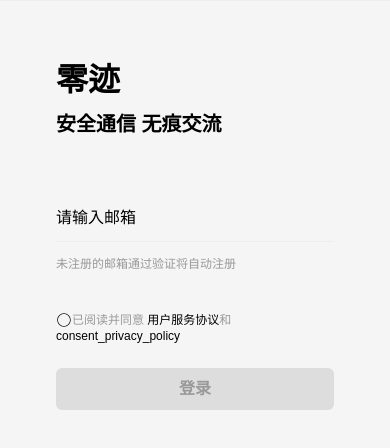
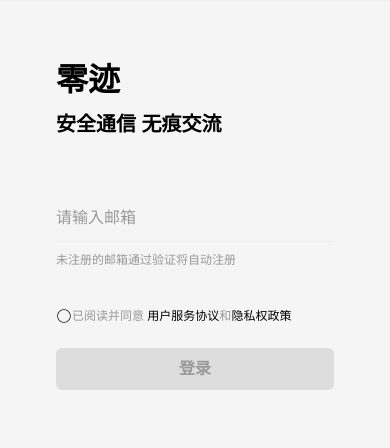
Before and after one commit to zerowangc4-gif/zero-chat, a React Native app: screen / in a window 390 px wide. Shown: the top 448 px of the page. Built offline with nearby package versions, Linux system fonts and the light colour scheme.

Commit message:
重构登录页面样式

```diff
--- a/src/components/common/Input.tsx
+++ b/src/components/common/Input.tsx
@@ -3,6 +3,7 @@ import { Platform, TextInputProps, Pressable } from "react-native";
 import styled, { css, useTheme } from "styled-components/native";
 import { Size } from "@/theme/presets";
 import IconFont, { IconNames } from "@/assets/font/iconfont";
+
 const androidInputFix: TextInputProps = Platform.select({
   android: {
     includeFontPadding: false,
@@ -11,11 +12,13 @@ const androidInputFix: TextInputProps = Platform.select({
   },
   default: {},
 });
+
 const InputRoot = styled.View`
-  width: 100%;
+  align-self: stretch;
   flex-direction: row;
   align-items: center;
 `;
+
 const InputContainer = styled.View<{
   $size: Size;
   $borderType: "all" | "bottom" | "none";
@@ -29,6 +32,7 @@ const InputContainer = styled.View<{
       padding-horizontal: ${$borderType === "all" ? config.paddingHorizontal : 0}px;
       flex-direction: row;
       align-items: center;
+
       ${$borderType === "all" &&
       css`
         border-width: ${config.borderWidth}px;
@@ -45,35 +49,33 @@ const InputContainer = styled.View<{
   }}
 `;
 
-const IconSlot = styled.View<{ $pos: "left" | "right"; $size: Size }>`
+const IconSlot = styled.View<{ $size: Size }>`
   justify-content: center;
   align-items: center;
-  ${({ $pos, $size, theme }) => {
+  ${({ $size, theme }) => {
     const config = theme.presets.Input[$size];
     return css`
-      width: ${config.iconSize}px;
-      height: ${config.iconSize}px;
-      ${$pos === "left"
-        ? css`
-            padding-right: ${config.iconSpacing}px;
-          `
-        : css`
-            padding-left: ${config.iconSpacing}px;
-          `}
+      width: ${config.height * 0.6}px;
+      height: 100%;
     `;
   }}
 `;
+
 const InnerInput = styled.TextInput<{ $size: Size }>`
   ${({ theme, $size }) => {
     const config = theme.presets.Input[$size];
     return css`
       flex: 1;
+      height: 100%;
       align-self: stretch;
+      color: ${theme.colors.textPrimary};
       font-family: ${theme.typography.family.base};
       font-size: ${config.fontSize}px;
+      line-height: ${config.lineHeight}px;
       ${Platform.select({
         android: css`
           padding-vertical: 0;
+          padding-bottom: 2px;
         `,
       })}
     `;
@@ -98,34 +100,39 @@ export const Input = ({
   ...props
 }: InputProps) => {
   const theme = useTheme();
-  const iconSize = theme.presets.Input[size].iconSize;
-  const clearIconSize = theme.presets.Input[size].clearIconSize;
+  const config = theme.presets.Input[size];
+
+  // 这里的间距可以根据精美感微调
+  const spacing = config.iconSpacing || 8;
+
   return (
     <InputRoot>
       <InputContainer $size={size} $borderType={borderType}>
-        {/* 1. 左图标 */}
         {leftIcon && (
-          <IconSlot $pos="left" $size={size}>
-            <IconFont name={leftIcon} size={iconSize} color="#666" />
+          <IconSlot $size={size} style={{ marginRight: spacing }}>
+            <IconFont name={leftIcon} size={config.iconSize} color={theme.colors.textSecondary} />
           </IconSlot>
         )}
 
-        {/* 2. 输入框 (它会撑开中间剩下的空间) */}
-        <InnerInput $size={size} value={value} onChangeText={onChangeText} {...androidInputFix} {...props} />
+        <InnerInput
+          $size={size}
+          value={value}
+          onChangeText={onChangeText}
+          placeholderTextColor={theme.colors.textTertiary}
+          selectionColor={theme.colors.primary}
+          {...androidInputFix}
+          {...props}
+        />
 
-        {/* 3. 清除按钮 */}
         {!!value && (
-          <Pressable onPress={() => onChangeText?.("")} hitSlop={10}>
-            <IconSlot $pos="right" $size={size}>
-              <IconFont name="close_circle" size={clearIconSize} color="#999" />
-            </IconSlot>
+          <Pressable onPress={() => onChangeText?.("")} hitSlop={12}>
+            <IconFont name="close_circle" size={config.clearIconSize} color={theme.colors.textTertiary} />
           </Pressable>
         )}
 
-        {/* 4. 右图标  */}
         {rightIcon && (
-          <IconSlot $pos="right" $size={size}>
-            <IconFont name={rightIcon} size={iconSize} color="#666" />
+          <IconSlot $size={size} style={{ marginLeft: spacing }}>
+            <IconFont name={rightIcon} size={config.iconSize} color={theme.colors.textSecondary} />
           </IconSlot>
         )}
       </InputContainer>
--- a/src/features/auth/screens/Login.tsx
+++ b/src/features/auth/screens/Login.tsx
@@ -3,42 +3,31 @@ import React, { useState } from "react";
 import { useTranslation } from "react-i18next";
 import styled, { useTheme } from "styled-components/native";
 
-// 1. 增加边距，去掉全局 gap。精致感来源于“留白”的精准控制。
 const ContentContainer = styled.View`
   flex: 1;
   padding: 0 32px;
-  padding-top: 60px; /* 已经空出状态栏，这里 60px 是黄金下沉距离 */
+  padding-top: 60px;
 `;
 
-// 2. 品牌区：主副标题需要极近，形成一个信息块
 const BrandHeading = styled.View`
-  margin-bottom: 56px; /* 与输入框拉开较大的呼吸感 */
+  margin-bottom: 56px;
+  gap: 10px;
 `;
 
-// 副标题：通过 textSecondary 产生色彩深度对比
-const WelcomeSlogan = styled(Typography)`
-  margin-top: 10px;
+const InputGroup = styled.View`
+  margin-bottom: 40px;
+  gap: 10px;
 `;
 
-// 3. 输入组：提示语应紧贴输入框，形成功能关联
-const InputGroup = styled.View`
-  margin-bottom: 40px;
-`;
-
-const InputHint = styled(Typography)`
-  margin-top: 14px;
-`;
-
-// 4. 协议组：必须处理换行(wrap)和垂直居中(center)
 const ConsentGroup = styled.View`
   flex-direction: row;
   flex-wrap: wrap;
   align-items: center;
-  margin-bottom: 24px;
 `;
 
-// 5. 动作区：不需要额外样式，直接作为布局包裹
-const ActionSection = styled.View``;
+const ActionSection = styled.View`
+  gap: 24;
+`;
 
 function Login() {
   const { t } = useTranslation();
@@ -58,9 +47,9 @@ function Login() {
           <Typography type="heading" color={theme.colors.textPrimary}>
             {t("auth.welcome_title")}
           </Typography>
-          <WelcomeSlogan type="subheading" color={theme.colors.textPrimary}>
+          <Typography type="subheading" color={theme.colors.textPrimary}>
             {t("auth.welcome_slogan")}
-          </WelcomeSlogan>
+          </Typography>
         </BrandHeading>
 
         {/* 输入功能：简洁清爽 */}
@@ -69,13 +58,13 @@ function Login() {
             placeholder="请输入邮箱"
             value={email}
             onChangeText={handleEmail}
-            borderType="bottom"
             autoCapitalize="none"
             keyboardType="email-address"
+            borderType="bottom"
           />
-          <InputHint type="caption" color={theme.colors.textTertiary}>
+          <Typography type="caption" color={theme.colors.textTertiary}>
             未注册的邮箱通过验证将自动注册
-          </InputHint>
+          </Typography>
         </InputGroup>
 
         {/* 提交区域：利用视觉层级引导点击 */}
@@ -92,7 +81,7 @@ function Login() {
               {t("auth.consent_connector")}
             </Typography>
             <Typography type="caption" color={theme.colors.textPrimary}>
-              {t("consent_privacy_policy")}
+              {t("auth.consent_privacy_policy")}
             </Typography>
           </ConsentGroup>
 
--- a/src/theme/tokens/colors.ts
+++ b/src/theme/tokens/colors.ts
@@ -51,6 +51,8 @@ export const lightColors = {
   borderBase: palette.gray["200"],
   /** 用处：输入框占位符、下方小字提示、不可点击的失效文字 */
   textTertiary: palette.gray["400"],
+  /** 用于副标题，比标题略淡，建立视觉平衡，不抢主标题风头 */
+  textSecondary: palette.gray["500"],
 } as const;
 
 export const darkColors: typeof lightColors = {
@@ -74,4 +76,6 @@ export const darkColors: typeof lightColors = {
   borderBase: palette.gray["800"],
   /** 用处：输入框占位符、下方小字提示、不可点击的失效文字 */
   textTertiary: palette.gray["600"],
+  /** 用于副标题，比标题略淡，建立视觉平衡，不抢主标题风头 */
+  textSecondary: palette.gray["300"],
 };
```
